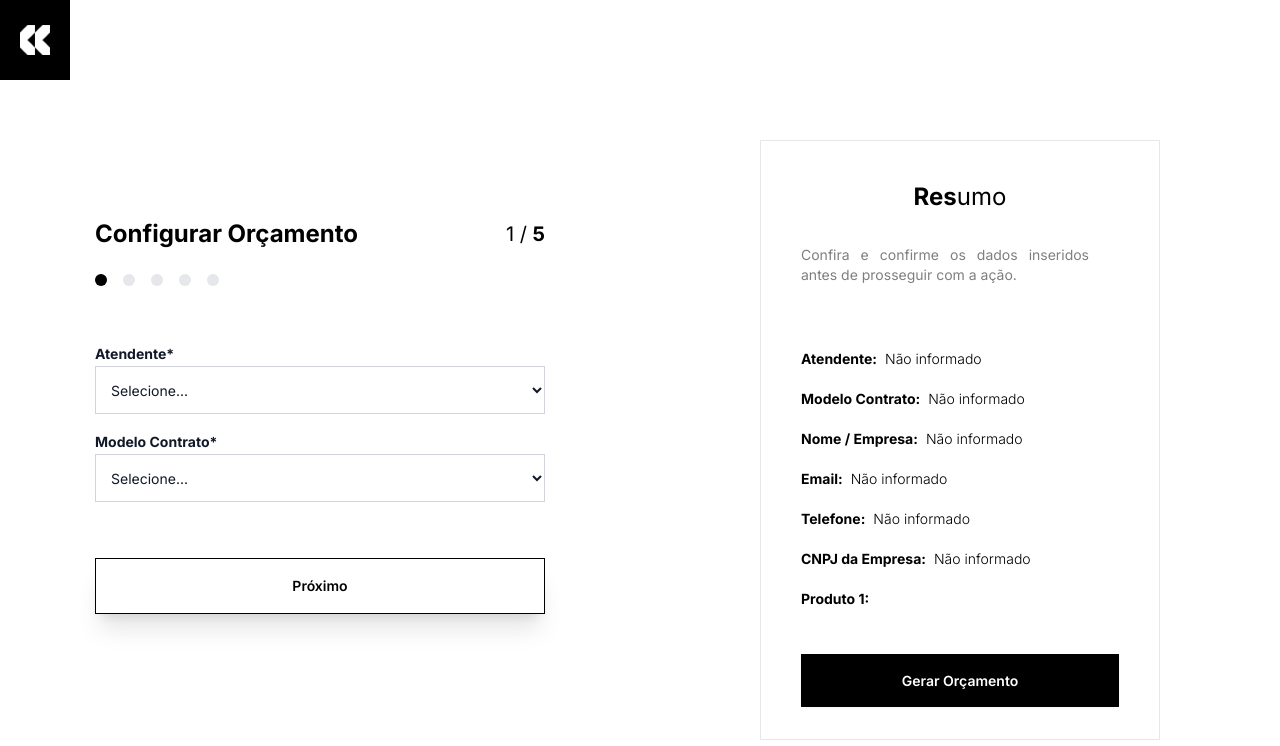
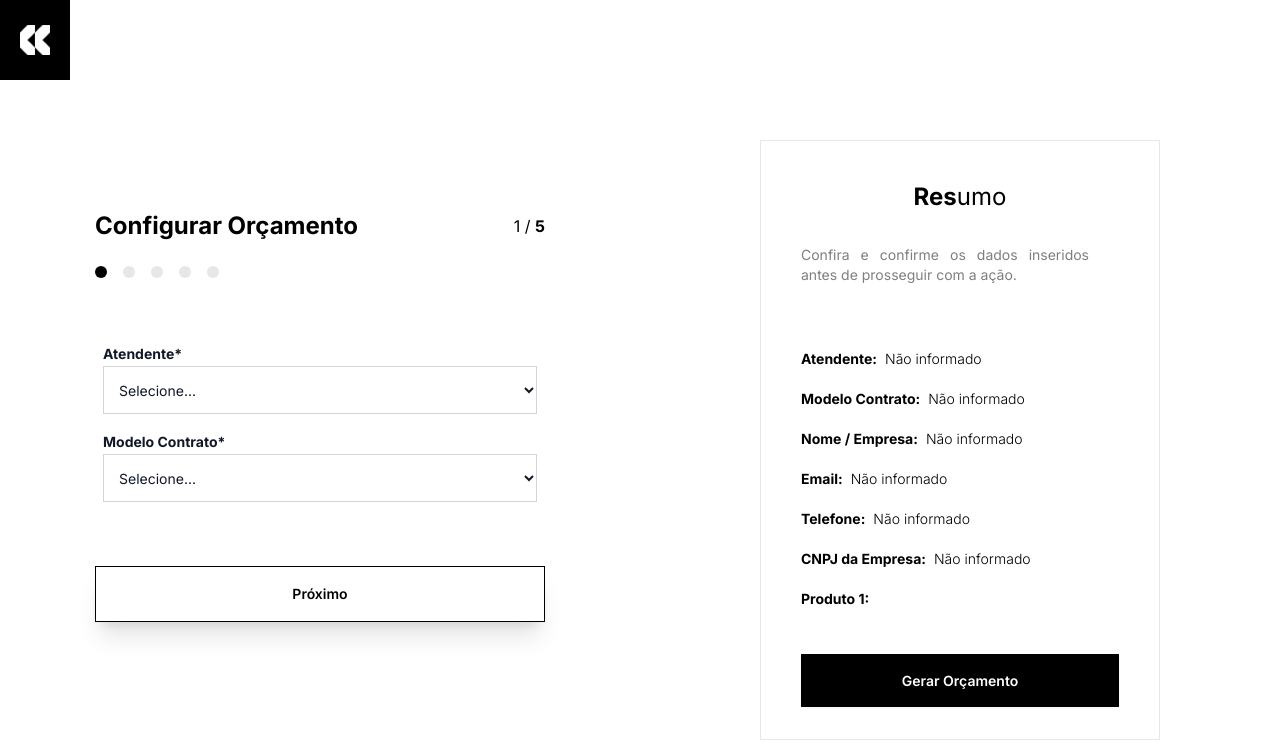
Before and after one commit to joaosilva25/CeltaSystem-Or-amento, a Next.js app: page /area in a window 1280 px wide. Shown: the top 746 px of the page. Built offline with nearby package versions, Linux system fonts and the light colour scheme; sample sign-in values are in the browser's storage.

Commit message:
feat: add new scrollbar and animation

```diff
--- a/src/app/area/page.tsx
+++ b/src/app/area/page.tsx
@@ -4,6 +4,7 @@ import FormTemplate from "@/components/forms";
 import Resume from "@/components/Resume";
 import { useEffect, useState } from "react";
 import { useRouter } from "next/navigation";
+import { motion } from "motion/react";
 
 export default function Area() {
   const [authenticated, setAuthenticated] = useState(false);
@@ -20,6 +21,11 @@ export default function Area() {
   }, [router]);
 
   return (
+    <motion.div
+      initial={{ x: 200, opacity: 0 }}
+      animate={{ x: 0, opacity: 1, transition: { duration: 0.7 } }}
+      exit={{ x: -200, opacity: 0 }}
+    >
       <main className="bg-white h-screen grid grid-rows-[auto,1fr] grid-cols-2 w-full">
         {/* Header */}
         <header className="col-span-2 p-0">
@@ -35,5 +41,6 @@ export default function Area() {
         <FormTemplate />
         <Resume />
       </main>
+    </motion.div>
   );
 }
--- a/src/app/globals.css
+++ b/src/app/globals.css
@@ -26,6 +26,25 @@ body {
     rgb(var(--background-start-rgb));
 }
 
+::-webkit-scrollbar {
+  width: 2px;
+}
+
+/* Track */
+::-webkit-scrollbar-track {
+  background: rgb(209, 209, 209);
+}
+
+/* Handle */
+::-webkit-scrollbar-thumb {
+  background: #000;
+}
+
+/* Handle on hover */
+::-webkit-scrollbar-thumb:hover {
+  background: rgb(209, 209, 209);
+}
+
 @layer utilities {
   .text-balance {
     text-wrap: balance;
--- a/src/app/login/page.tsx
+++ b/src/app/login/page.tsx
@@ -2,10 +2,12 @@
 import Image from "next/image";
 import { useRouter } from "next/navigation";
 import { useState } from "react";
+import { motion } from "motion/react";
 
 export default function Login() {
   const router = useRouter();
   const [accessCode, setAcessCode] = useState("");
+  const [isFocused, setIsFocused] = useState(false);
   const [accessError, setAccessError] = useState("");
 
   function acessLogin() {
@@ -33,6 +35,11 @@ export default function Login() {
           />
         </div>
       </header>
+      <motion.div
+        initial={{ x: 200, opacity: 0 }}
+        animate={{ x: 0, opacity: 1, transition: { duration: 0.7 } }}
+        exit={{ x: -200, opacity: 0 }}
+      >
         <div className="h-full flex font-bold justify-center items-center">
           <div className="flex flex-col gap-6 w-1/2">
             <div className="">
@@ -56,25 +63,34 @@ export default function Login() {
             <button
               onClick={acessLogin}
               className="h-12 flex w-full shadow-xl relative top-4
-justify-center  items-center bg-transparent border border-black px-3 py-1.5 text-sm/6 font-semibold text-black hover:bg-black hover:text-white focus-visible:outline"
+justify-center  items-center bg-transparent border border-black px-3 py-1.5 text-sm/6 font-semibold text-black hover:bg-black hover:text-white focus-visible:outline active:scale-105"
             >
               Acessar
             </button>
-          <p className="text-center text-red-500 text-sm">{accessError}</p>
+            <p className="text-center text-red-500 text-sm relative top-4">
+              {accessError}
+            </p>
             <h5 className="text-center mt-8 text-md lg:text-sm">
               <span className="font-light">Acesso somente de</span> usuários
               autorizados
             </h5>
           </div>
         </div>
+      </motion.div>
       <div className="h-full pl-12 pr-12 pb-8 flex justify-center">
         <div className="h-full flex w-3/4 bg-black items-center justify-center">
+          <motion.div
+            initial={{ y: 200, opacity: 0 }}
+            animate={{ y: 0, opacity: 1, transition: { duration: 0.7 } }}
+            exit={{ y: -200, opacity: 0 }}
+          >
             <Image
               src="/CC_lockup_1_Negativo.png"
               width={250}
               height={250}
               alt="Descrição da imagem significativa"
             />
+          </motion.div>
         </div>
       </div>
     </main>
--- a/src/components/Resume.tsx
+++ b/src/components/Resume.tsx
@@ -46,6 +46,11 @@ export default function Resume() {
   return (
     <div className="flex items-center flex-col lg:justify-center bg-white">
       {showAlert.show && (
+        <motion.div
+          initial={{ scale: 1, opacity: 0 }}
+          animate={{ scale: 1.2, opacity: 1, transition: { duration: 0.3 } }}
+          exit={{ scale: 0, opacity: 0 }}
+        >
           <Alert
             severity={showAlert.severity}
             className="flex relative bottom-4 w-[450px]"
@@ -53,8 +58,9 @@ export default function Resume() {
           >
             {showAlert.text}
           </Alert>
+        </motion.div>
       )}
-      <div className="w-[400px] lg:h-[600px] p-10 bg-white flex justify-center border flex-col items-center gap-10">
+      <div className="w-[400px] lg:h-[600px] p-10 bg-white border flex justify-center flex-col items-center gap-10">
         <div className="w-full ">
           <h1 className="text-2xl text-center">
             <span className="font-bold">Res</span>umo
@@ -171,7 +177,7 @@ export default function Resume() {
         </div>
         <button
           onClick={requisiton}
-          className="h-14 relative top-2 flex w-full justify-center gap-5 items-center bg-black px-3 py-1.5 text-sm/6 font-semibold text-white shadow-sm hover:bg-black focus-visible:outline"
+          className="h-14 relative top-2 flex w-full justify-center gap-5 items-center bg-black px-3 py-1.5 text-sm/6 font-semibold text-white shadow-sm hover:bg-black active:scale-105 focus-visible:outline"
         >
           {loadReqText ? (
             <>
--- a/src/components/forms.tsx
+++ b/src/components/forms.tsx
@@ -27,7 +27,7 @@ export default function FormTemplate() {
   const [prodInputs, setProdInputs] = useState<Produto[]>([
     {
       produto: "",
-      medidas: "6,06m x 2,44m x 2,59m (20ST)",
+      medidas: "",
       quantidade: "0",
       valor: "0",
     },
@@ -58,7 +58,7 @@ export default function FormTemplate() {
       ...prodInputs,
       {
         produto: "",
-        medidas: "6,06m x 2,44m x 2,59m (20ST)",
+        medidas: "",
         quantidade: "",
         valor: "",
       },
@@ -245,12 +245,15 @@ export default function FormTemplate() {
           {prodInputs.map((input, index) => (
             <div key={index}>
               <div className="flex gap-10 mt-10 mb-10">
-                <h1 className="text-xl font-bold">
+                <h1 className="text-md font-bold">
                   Produto -{" "}
                   <span className="font-light text-md">{index + 1}</span>
                 </h1>
                 {index > 0 ? (
-                  <button onClick={() => deleteProduct(index)}>
+                  <button
+                    className="active:scale-105"
+                    onClick={() => deleteProduct(index)}
+                  >
                     <FaDeleteLeft size={25} />
                   </button>
                 ) : null}
@@ -477,7 +480,7 @@ export default function FormTemplate() {
 
               <div className="flex w-full items-center justify-between">
                 <h1 className="text-2xl font-bold">{tabs[activeTab].title}</h1>
-                <h4 className="text-xl">
+                <h4 className="text-md">
                   {tabs[activeTab].index} /{" "}
                   <span className="font-bold">{tabs.length}</span>
                 </h4>
@@ -498,7 +501,7 @@ export default function FormTemplate() {
             </div>
 
             <form
-              className="flex  w-full justify-center flex-col overflow-y-auto overscroll-auto"
+              className="flex  w-full justify-center flex-col overflow-y-auto overscroll-auto  p-2"
               method="POST"
               onSubmit={(e) => e.preventDefault()}
             >
@@ -507,9 +510,10 @@ export default function FormTemplate() {
             <div className="mt-2 py-12 w-full">
               <button
                 onClick={() => next()}
-                className="h-14 flex w-full shadow-xl
+                className="h-14 flex w-full shadow-xl p-2
 
-justify-center  items-center bg-transparent border border-black px-3 py-1.5 text-sm/6 font-semibold text-black hover:bg-black hover:text-white focus-visible:outline"
+justify-center  items-center bg-transparent border border-black px-3 py-1.5 text-sm/6 font-semibold text-black hover:bg-black hover:text-white focus-visible:outline
+active:scale-105"
               >
                 Próximo
               </button>
```
Lines whose indentation alone changed are shown as unchanged.
